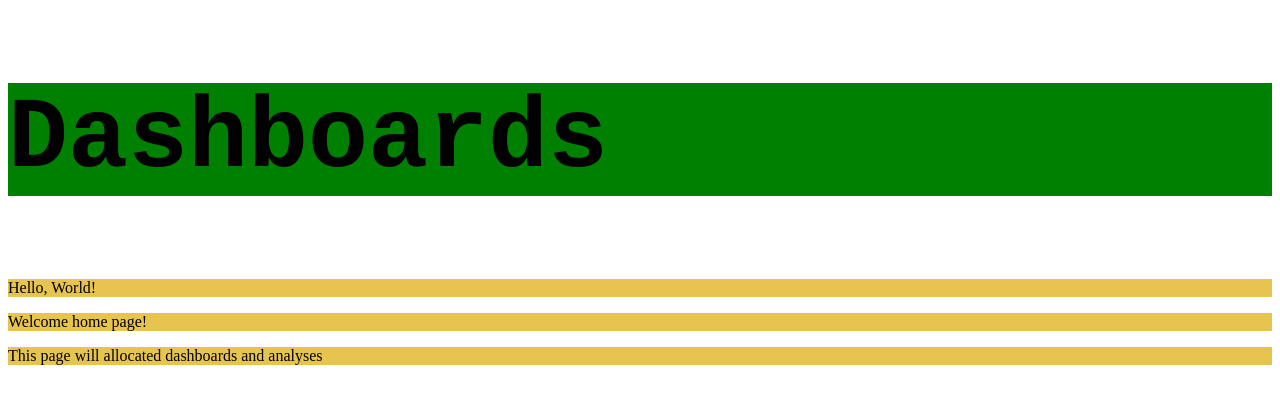
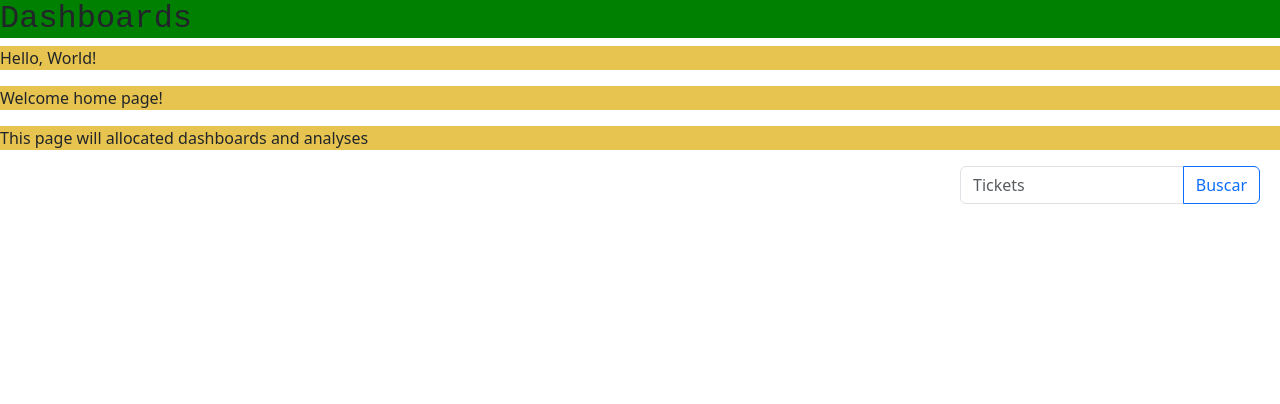
Before and after one commit to Daltonguimaraes/analises_de_dados, a Flask app: page / in a window 1280 px wide. Shown: the top 404 px of the page. Run offline with Flask 3, Linux system fonts and the light colour scheme.

Commit message:
Criação do Botão

```diff
--- a/static/style.css
+++ b/static/style.css
@@ -21,3 +21,12 @@ h1 {
   p {
     background-color:rgb(231, 196, 79);
   }
+
+  .custom-blue-button {
+    background-color: #007bff;
+    color: white;
+  }
+  .input-group-container {
+    max-width: 300px;
+    margin-right: 20px; /* Ajuste a margem conforme necessário */
+  }
--- a/templates/home.html
+++ b/templates/home.html
@@ -7,13 +7,21 @@
   <title>{% block title %}{% endblock %} Home</title>
   <!-- <link rel="stylesheet" href="/static/style.css"> -->
   <link rel="stylesheet" href="{{ url_for('static', filename='style.css') }}">
+  <link href="https://cdn.jsdelivr.net/npm/bootstrap@5.3.2/dist/css/bootstrap.min.css" rel="stylesheet" integrity="sha384-T3c6CoIi6uLrA9TneNEoa7RxnatzjcDSCmG1MXxSR1GAsXEV/Dwwykc2MPK8M2HN" crossorigin="anonymous">
 </head>
 <body>
   <div>
-    <h2 class="escolhido">Dashboards</h2>
-    <p>Hello, World!</p>
-    <p>Welcome home page!</p>
-    <p>This page will allocated dashboards and analyses</p>
+    <div class="container"></div>
+      <h2 class="escolhido">Dashboards</h2>
+      <p>Hello, World!</p>
+      <p>Welcome home page!</p>
+      <p>This page will allocated dashboards and analyses</p>
+      <!-- <button type="button" class="btn btn-primary">Primary</button> -->
+      <div class="input-group mb-3 float-end input-group-container">
+        <input type="text" class="form-control" placeholder="Tickets" aria-label="Tickets" aria-describedby="button-addon2">
+        <button class="btn btn-outline-primary" type="button" id="button-addon2">Buscar</button>
+      </div>
+    </div>
   </div>
 </body>
 </html>
```
